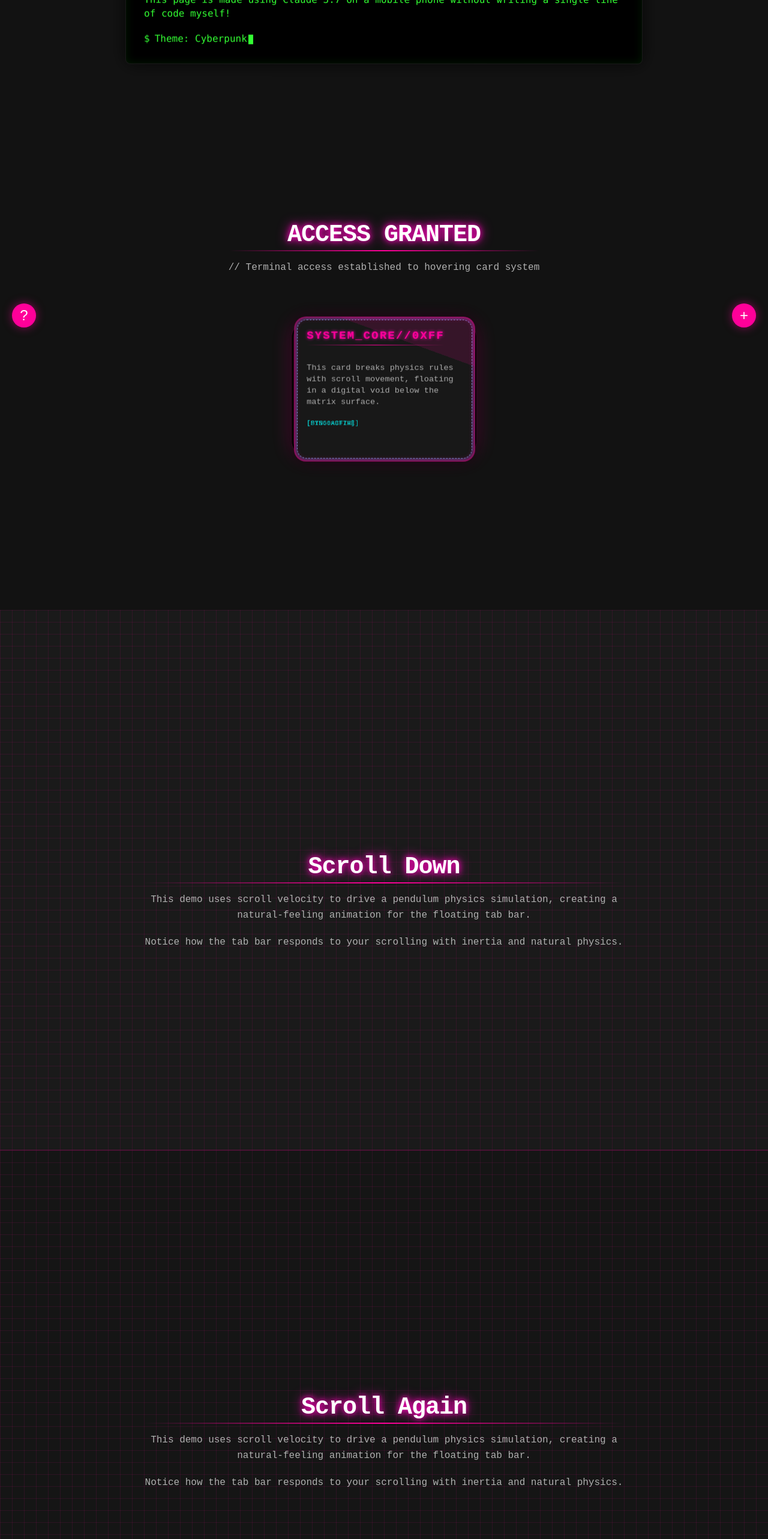
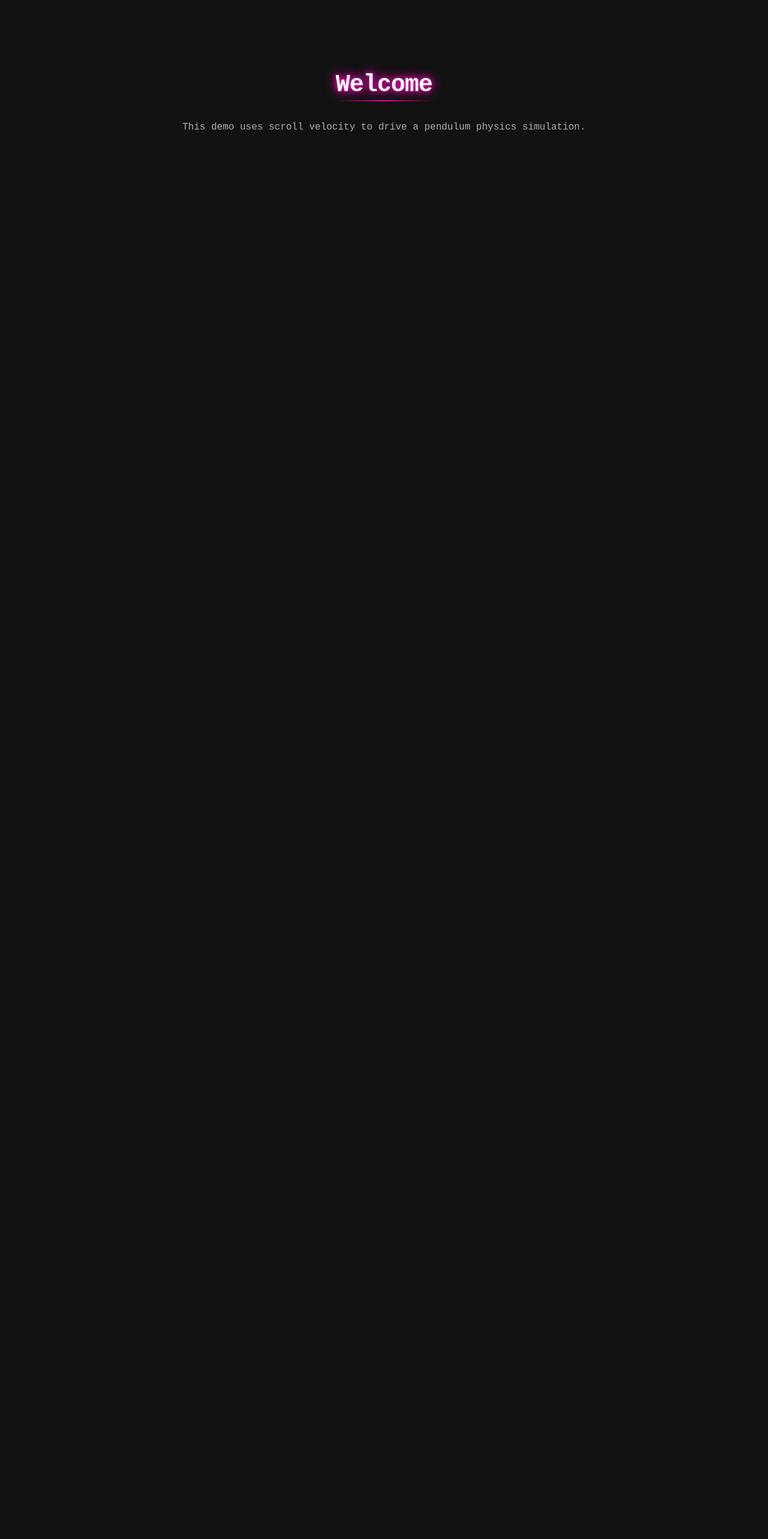
Before and after one commit to samipe/ai-doodle, a React (Vite) app: page / in a window 1280 px wide. Shown: the part 234-2800 px from the top of the page at 60% size. Built offline with nearby package versions, Linux system fonts and the light colour scheme.

Commit message:
Update App.tsx

```diff
--- a/src/App.tsx
+++ b/src/App.tsx
@@ -2,11 +2,8 @@ import { ThemeProvider, useTheme } from './contexts/ThemeContext';
 import { usePhysics } from './hooks/usePhysics';
 import { useGyroscope } from './hooks/useGyroscope';
 import TabBar from './components/TabBar/TabBar';
-import TerminalBanner from './components/TerminalBanner/TerminalBanner';
-import InsetCard from './components/InsetCard/InsetCard';
-import Controls from './components/Controls/Controls';
-import DebugInfo from './components/DebugInfo/DebugInfo';
-import Gyroscope from './components/Gyroscope/Gyroscope';
+import PageSection from './components/PageSection/PageSection';
+import ScrollContainer from './components/ScrollContainer';
 import './styles/global.css';
 
 // App content component needs access to theme context
@@ -27,43 +24,32 @@ const AppContent = () => {
     <div className={`app ${currentTheme !== 'default' ? `theme-${currentTheme}` : ''}`}>
       <TabBar style={{ transform: physics.transforms.tabBar }} />
 
-      <TerminalBanner style={{ transform: physics.transforms.heroBanner }} />
+      <ScrollContainer>
+        <PageSection bgStyle="plain" id="section1">
+          <h1>Welcome</h1>
+          <p>This demo uses scroll velocity to drive a pendulum physics simulation.</p>
+        </PageSection>
 
-      <InsetCard style={{ transform: physics.transforms.insetCard }} />
+        <PageSection bgStyle="colorful" id="section2">
+          <h1>Colorful Section</h1>
+          <p>This section has a colorful gradient background.</p>
+        </PageSection>
 
-      {/* Placeholder sections */}
-      <section className="section">
-        <div className="content">
-          <h1>Scroll Down</h1>
-          <p>This demo uses scroll velocity to drive a pendulum physics simulation, creating a natural-feeling animation for the floating tab bar.</p>
-          <p>Notice how the tab bar responds to your scrolling with inertia and natural physics.</p>
-        </div>
-      </section>
+        <PageSection bgStyle="patterned" id="section3">
+          <h1>Patterned Section</h1>
+          <p>This section has a patterned background.</p>
+        </PageSection>
 
-      <section className="section">
-        <div className="content">
-          <h1>Scroll Again</h1>
-          <p>This demo uses scroll velocity to drive a pendulum physics simulation, creating a natural-feeling animation for the floating tab bar.</p>
-          <p>Notice how the tab bar responds to your scrolling with inertia and natural physics.</p>
-        </div>
-      </section>
+        <PageSection bgStyle="animated" id="section4">
+          <h1>Animated Section</h1>
+          <p>This section has a subtly animated background.</p>
+        </PageSection>
 
-      <Gyroscope
-        enabled={gyroscope.gyroState.enabled}
-        alpha={gyroscope.gyroState.alpha}
-        beta={gyroscope.gyroState.beta}
-        gamma={gyroscope.gyroState.gamma}
-        particles={gyroscope.particles}
-        gridTransform={gyroscope.gridTransform}
-        onToggle={handleGyroToggle}
-      />
-
-      <Controls
-        params={physics.params}
-        onParamsChange={physics.updateParams}
-      />
-
-      <DebugInfo state={physics.state} />
+        <PageSection bgStyle="crazy" id="section5">
+          <h1>Crazy Section</h1>
+          <p>This section has a more elaborate animated background.</p>
+        </PageSection>
+      </ScrollContainer>
     </div>
   );
 };
```
